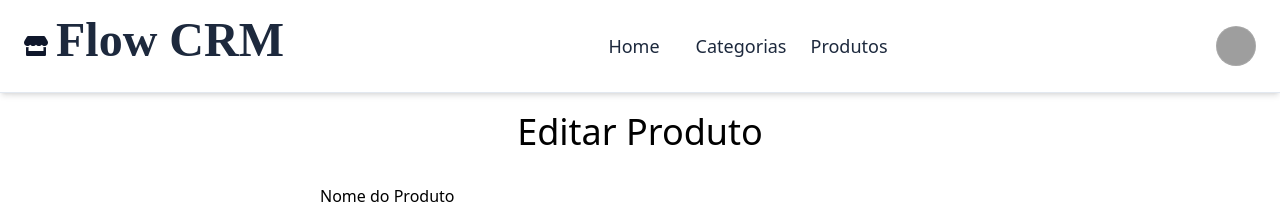
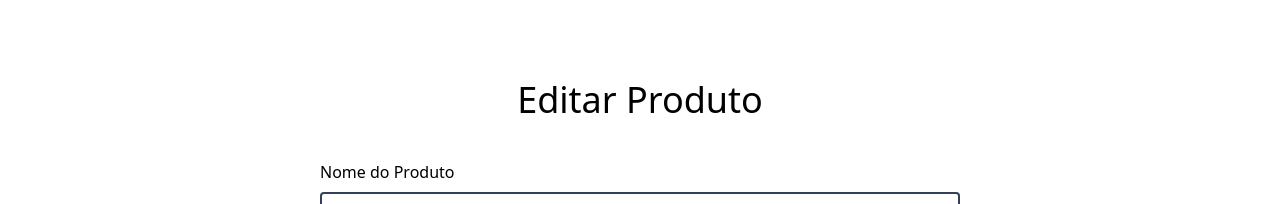
Before and after one commit to Grupo-02-Turma-JavaScript-07/Sistema-CRM-Front, a React (Vite) app: page /editarproduto/1 in a window 1280 px wide. Shown: the top 204 px of the page. Built offline with nearby package versions, Linux system fonts and the light colour scheme; no server answers; grey boxes are pictures that could not be loaded; a web font is replaced by a local one.

Commit message:
fix: pop up de produto

```diff
--- a/src/components/produtos/formproduto/FormProduto.tsx
+++ b/src/components/produtos/formproduto/FormProduto.tsx
@@ -18,7 +18,7 @@ function FormProduto() {
     // #todo: fazer o state para os usuarios
     const [usuarios, setUsuarios] = useState<Usuario[]>([]);
 
-    const [categoria, setCategoria] = useState<Categoria>({ id: 0, descricao: '',} as Categoria)
+    const [categoria, setCategoria] = useState<Categoria>({ id: 0, descricao: '', } as Categoria)
     const [usuario, setUsuario] = useState<Usuario>({ id: 0 } as Usuario);
 
     const [produto, setProduto] = useState<Produto>({} as Produto)
@@ -164,10 +164,10 @@ function FormProduto() {
 
     return (
         <div className="container flex flex-col mx-auto items-center pt-20">
-                <div className="fixed top-0 left-0 w-full z-50">
+            {/* <div className="fixed top-0 left-0 w-full z-50">
                 <NavbarPerfil />
-                </div>
-            <h1 className="text-4xl text-center my-8">
+            </div> */}
+            <h1 className="text-4xl text-center mb-10">
                 {id !== undefined ? 'Editar Produto' : 'Cadastrar Produto'}
             </h1>
 
```
Lines whose indentation alone changed are shown as unchanged.
